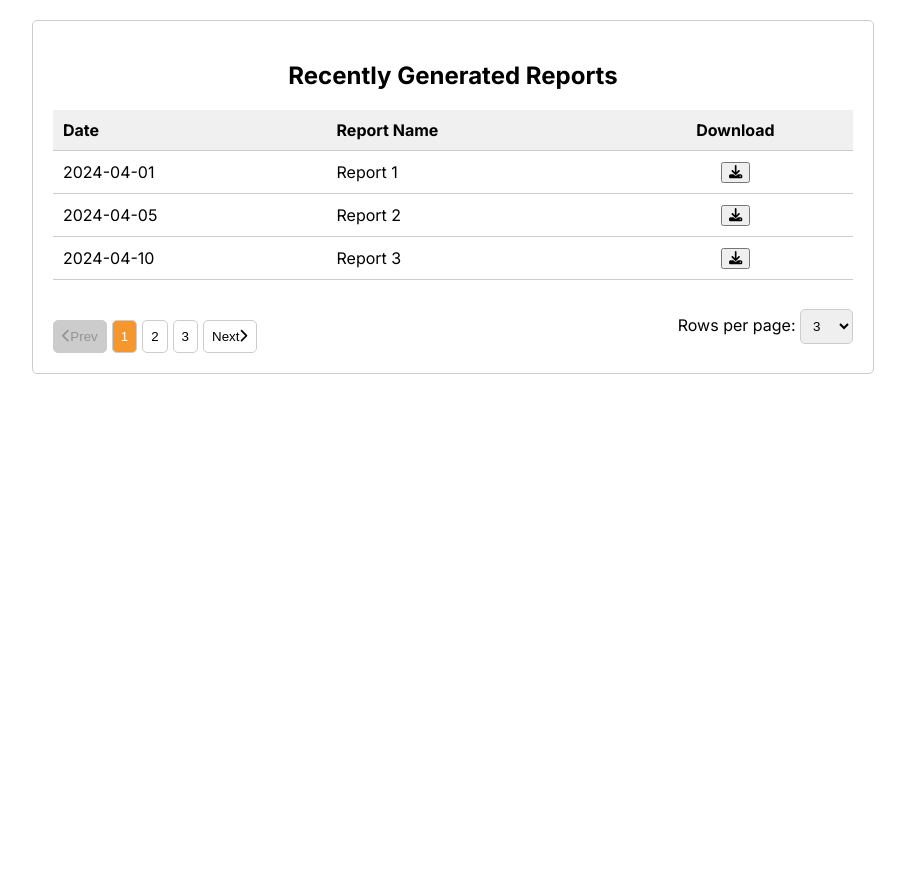
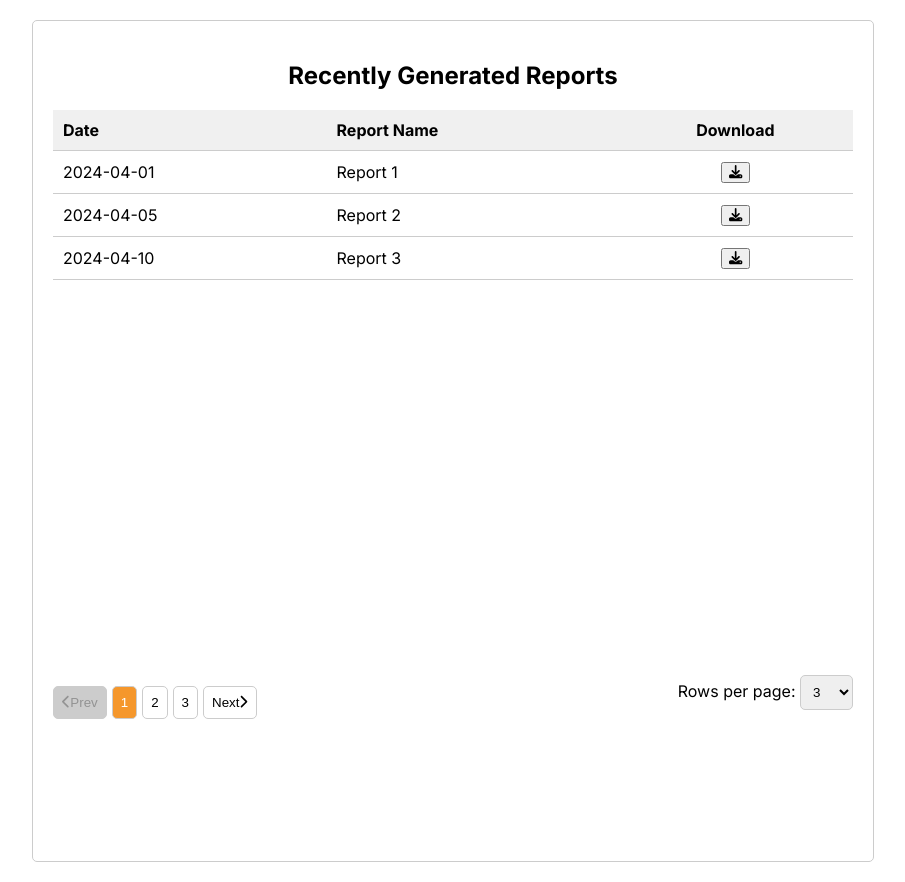
Before and after one commit to deeepak-me/dialog-box, a Next.js app: page / in a window 1280 px wide. Shown: the whole page, without its empty margins (187-1092 px from the left). Before the commit the page ends 800 px from the top, so only its background shows below. Built offline with nearby package versions, Linux system fonts and the light colour scheme.

Commit message:
feat: height adjusted

```diff
--- a/src/app/page.js
+++ b/src/app/page.js
@@ -54,6 +54,7 @@ const ReportsPage = () => {
 
   return (
     <div className={styles.container}>
+      <div>
         <div className={styles.title}>
           <h2>Recently Generated Reports</h2>
         </div>
@@ -82,6 +83,7 @@ const ReportsPage = () => {
             </tbody>
           </table>
         </div>
+      </div>
       <div className={styles.paginatorContainer}>
         <Paginator
           currentPage={currentPage}
--- a/src/app/page.module.css
+++ b/src/app/page.module.css
@@ -4,6 +4,8 @@
   padding: 20px;
   border: 1px solid #ccc;
   border-radius: 5px;
+  display: grid;
+  height: 100vh;
 }
 
 .title{
```
Lines whose indentation alone changed are shown as unchanged.
